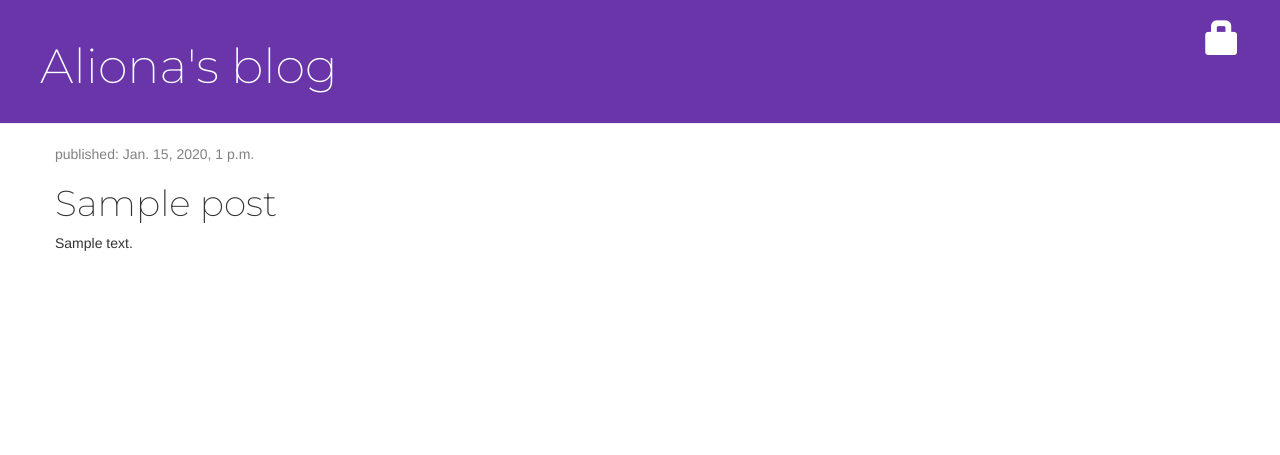
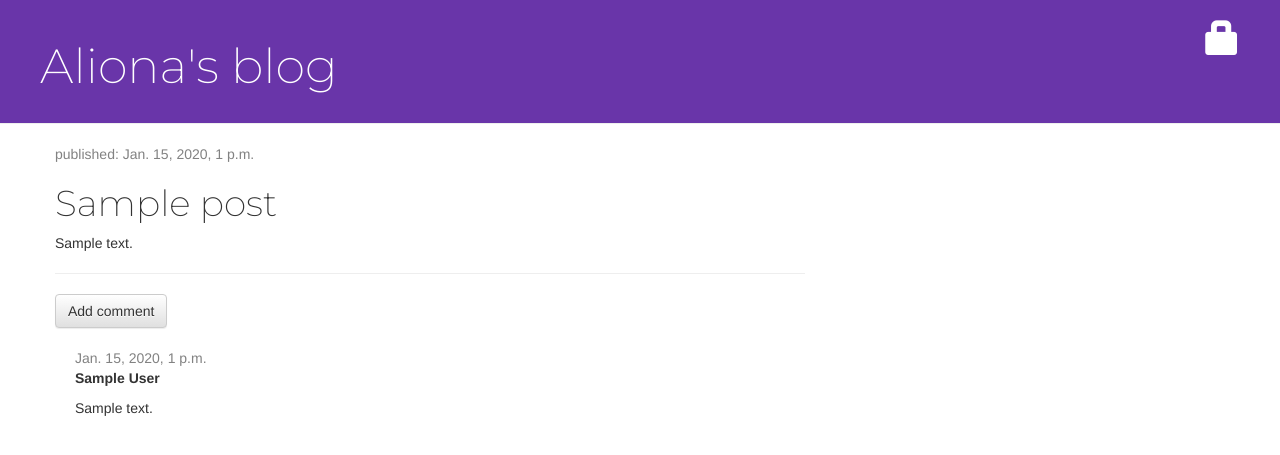
Before and after one commit to proper-fish/django-blog, a Django app: page /post/1/ in a window 1280 px wide. Shown: the top 455 px of the page. Run offline with Django 3.2, Linux system fonts and the light colour scheme; tables that the repository leaves empty hold one stand-in row (values such as "Sample post"); some libraries are stand-ins or nearby versions.

Commit message:
Made leaving comments possible + moderating feature

```diff
--- a/blog/admin.py
+++ b/blog/admin.py
@@ -1,4 +1,5 @@
 from django.contrib import admin
-from .models import Post
+from .models import Post, Comment
 
 admin.site.register(Post)
+admin.site.register(Comment)
--- a/blog/models.py
+++ b/blog/models.py
@@ -16,3 +16,21 @@ class Post(models.Model):
 
     def __str__(self):
         return self.title
+
+    def approved_comments(self):
+        return self.comments.filter(approved_comment=True)
+
+
+class Comment(models.Model):
+    post = models.ForeignKey('blog.Post', on_delete=models.CASCADE, related_name='comments')
+    author = models.CharField(max_length=200)
+    text = models.TextField()
+    created_date = models.DateTimeField(default=timezone.now)
+    approved_comment = models.BooleanField(default=False)
+
+    def approve(self):
+        self.approved_comment = True
+        self.save()
+
+    def __str__(self):
+        return self.text
--- a/blog/static/css/blog.css
+++ b/blog/static/css/blog.css
@@ -48,3 +48,7 @@ h1, h2, h3, h4 {
 .post h1 a, .post h1 a:visited {
     color: #000000;
 }
+
+.comment {
+    margin: 20px 0px 20px 20px;
+}
--- a/blog/templates/blog/post_detail.html
+++ b/blog/templates/blog/post_detail.html
@@ -18,5 +18,26 @@
     {% endif %}
     <h1>{{ post.title }}</h1>
     <p>{{ post.text|linebreaksbr }}</p>
+    <hr>
+    <a class="btn btn-default" href="{% url 'add_comment_to_post' pk=post.pk %}">Add comment</a>
+    {% for comment in post.comments.all %}
+    {% if user.is_authenticated or comment.approved_comment %}
+    <div class="comment">
+        <div class="date">
+            {{ comment.created_date }}
+            {% if not comment.approved_comment %}
+            <a class="btn btn-default" href="{% url 'comment_remove' pk=comment.pk %}"><span
+                    class="glyphicon glyphicon-remove"></span></a>
+            <a class="btn btn-default" href="{% url 'comment_approve' pk=comment.pk %}"><span
+                    class="glyphicon glyphicon-ok"></span></a>
+            {% endif %}
+        </div>
+        <strong>{{ comment.author }}</strong>
+        <p>{{ comment.text|linebreaks }}</p>
+    </div>
+    {% endif %}
+    {% empty %}
+    <p>No comments here yet</p>
+    {% endfor %}
 </div>
 {% endblock %}
--- a/blog/templates/blog/post_list.html
+++ b/blog/templates/blog/post_list.html
@@ -8,6 +8,7 @@
     </div>
     <h1><a href="{% url 'post_detail' pk=post.pk %}">{{ post.title }}</a></h1>
     <p>{{ post.text|linebreaksbr }}</p>
+    <a href="{% url 'post_detail' pk=post.pk %}">Comments: {{ post.approved_comments.count }}</a>
 </div>
 {% endfor %}
 {% endblock %}
--- a/blog/urls.py
+++ b/blog/urls.py
@@ -9,5 +9,7 @@ urlpatterns = [
     path('drafts/', views.post_draft_list, name='post_draft_list'),
     path('post/<pk>/publish/', views.post_publish, name='post_publish'),
     path('post/<pk>/remove/', views.post_remove, name='post_remove'),
-
+    path('post/<int:pk>/comment/', views.add_comment_to_post, name='add_comment_to_post'),
+    path('comment/<int:pk>/approve/', views.comment_approve, name='comment_approve'),
+    path('comment/<int:pk>/remove/', views.comment_remove, name='comment_remove'),
 ]
--- a/blog/views.py
+++ b/blog/views.py
@@ -1,6 +1,6 @@
 from django.shortcuts import render, get_object_or_404, redirect
-from .models import Post
-from .forms import PostForm
+from .models import Post, Comment
+from .forms import PostForm, CommentForm
 from django.utils import timezone
 from django.contrib.auth.decorators import login_required
 
@@ -63,3 +63,31 @@ def post_remove(request, pk):
     post = get_object_or_404(Post, pk=pk)
     post.delete()
     return redirect('post_list')
+
+
+def add_comment_to_post(request, pk):
+    post = get_object_or_404(Post, pk=pk)
+    if request.method == "POST":
+        form = CommentForm(request.POST)
+        if form.is_valid():
+            comment = form.save(commit=False)
+            comment.post = post
+            comment.save()
+            return redirect('post_detail', pk=post.pk)
+    else:
+        form = CommentForm()
+    return render(request, 'blog/add_comment_to_post.html', {'form': form})
+
+
+@login_required
+def comment_approve(request, pk):
+    comment = get_object_or_404(Comment, pk=pk)
+    comment.approve()
+    return redirect('post_detail', pk=comment.post.pk)
+
+
+@login_required
+def comment_remove(request, pk):
+    comment = get_object_or_404(Comment, pk=pk)
+    comment.delete()
+    return redirect('post_detail', pk=comment.post.pk)
```
Also changed, not shown: blog/forms.py (+7 -1 lines), blog/templates/blog/add_comment_to_post.html (added, +9 -0 lines), blog/migrations/0002_comment.py (added).
